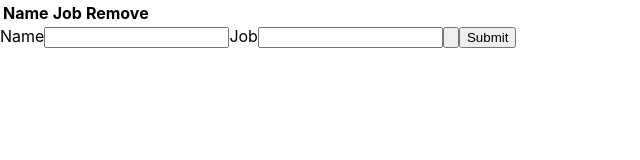
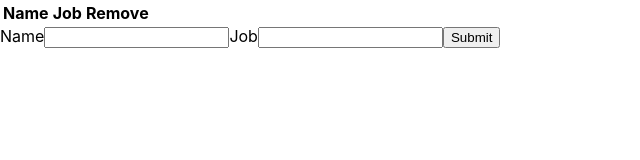
Before and after one commit to decareano/react-test-cloud9, a React (Create React App) app: page / in a window 1280 px wide. Shown: the top 160 px of the page, without its empty margins (0-640 px from the left). Built offline with nearby package versions, Linux system fonts and the light colour scheme.

Commit message:
added correct syntax for button on Form.js

```diff
--- a/src/Form.js
+++ b/src/Form.js
@@ -44,13 +44,11 @@ class Form extends Component {
             value={job}
             onChange={this.handleChange} />
 
+
         <input
             type="button"
-            name="Submit"
+            value="Submit"
             onClick={this.submitForm} />
-        <button type="Submit">
-            Submit
-        </button>
         </form>
 
 
```
